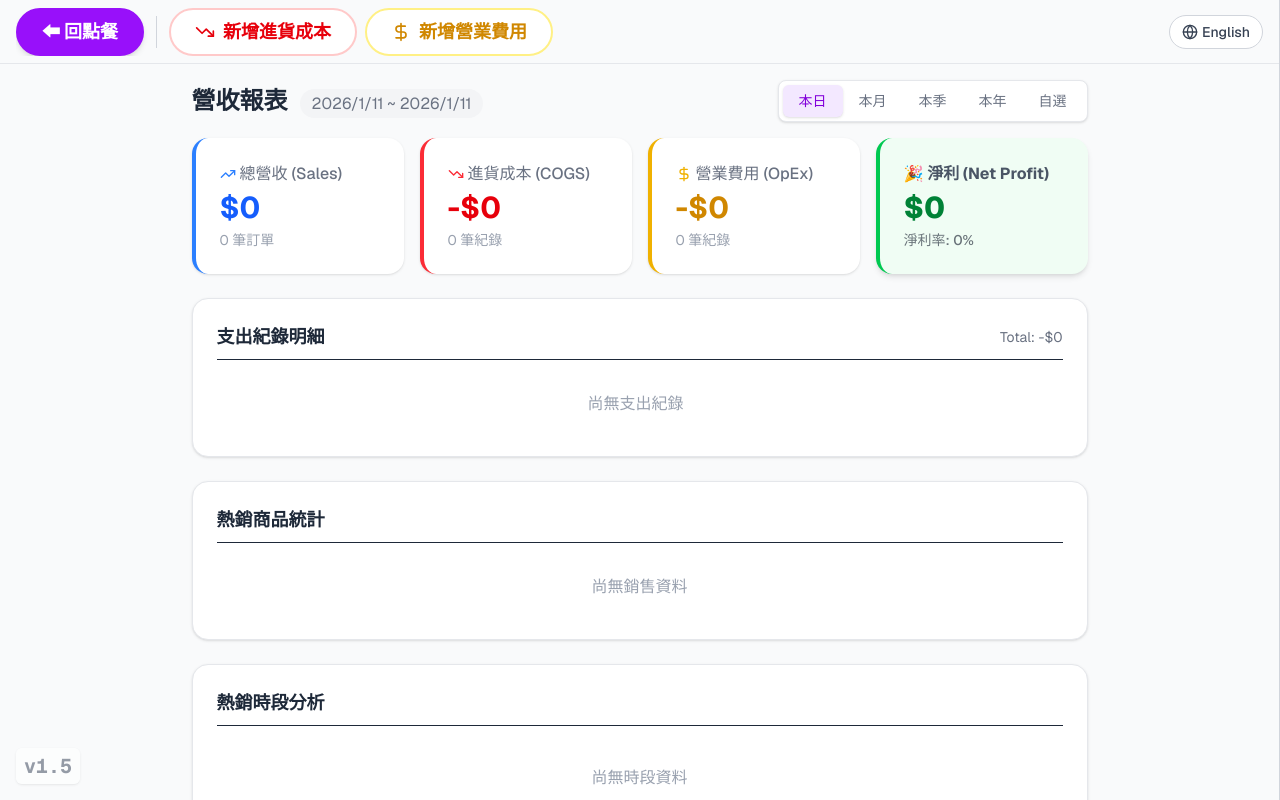
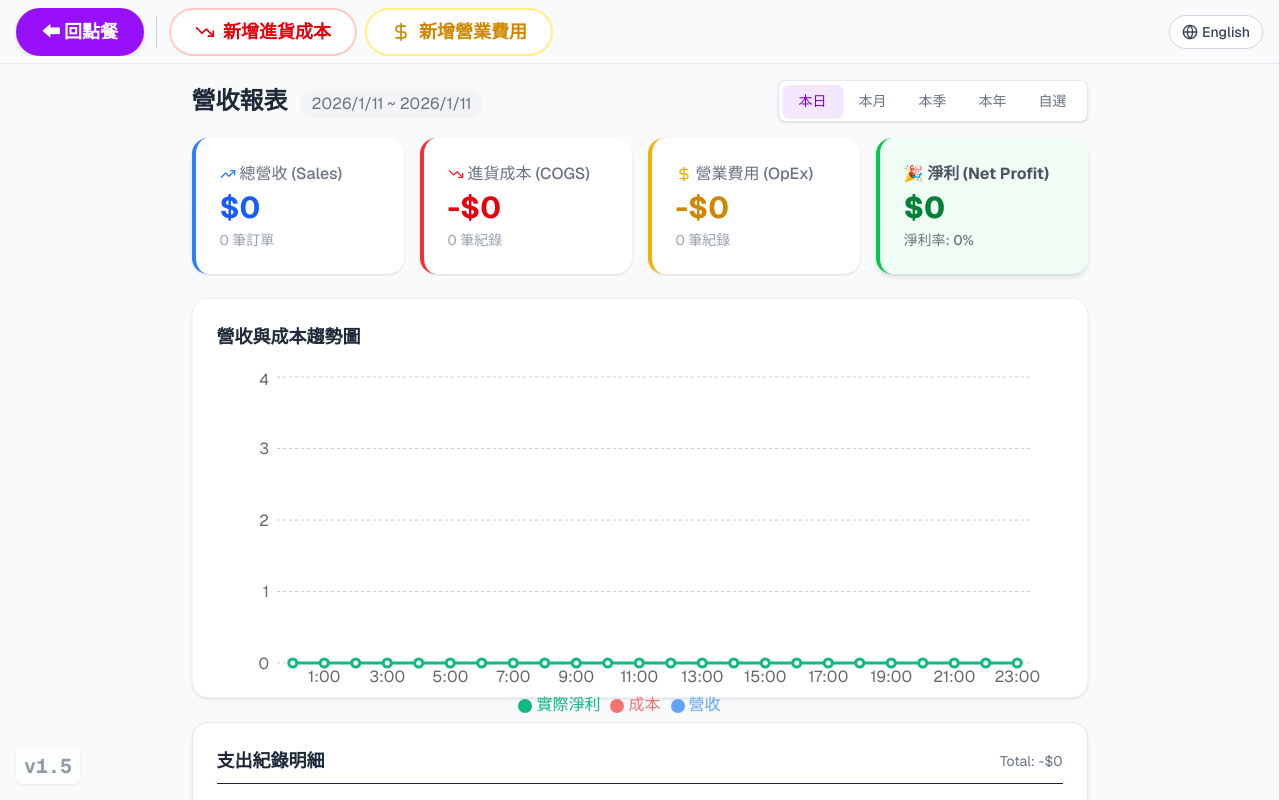
Before and after one commit to marcochang1118-svg/porridge-pos, a Next.js app: page / in a window 1280 px wide. Both pictures are taken after a click on the button "📊 營收報表". Built offline with nearby package versions, Linux system fonts and the light colour scheme.

Commit message:
feat: add profit chart component and update pos logic

```diff
--- /dev/null
+++ b/app/components/ProfitChart.tsx
@@ -0,0 +1,176 @@
+'use client';
+
+import { useMemo } from 'react';
+import {
+    ResponsiveContainer,
+    ComposedChart,
+    Line,
+    Bar,
+    Area,
+    XAxis,
+    YAxis,
+    CartesianGrid,
+    Tooltip,
+    Legend
+} from 'recharts';
+
+type CartItem = {
+    totalPrice: number;
+};
+
+type Order = {
+    items: CartItem[];
+    total: number;
+    timestamp: number;
+};
+
+type Expense = {
+    amount: number;
+    type: string;
+    timestamp: number;
+};
+
+interface ProfitChartProps {
+    orders: Order[];
+    expenses: Expense[];
+    startDate: Date;
+    endDate: Date;
+    period: 'day' | 'month' | 'quarter' | 'year' | 'custom';
+    lang: 'zh' | 'en';
+}
+
+export default function ProfitChart({ orders, expenses, startDate, endDate, period, lang }: ProfitChartProps) {
+    // 1. Process Data into Buckets
+    const chartData = useMemo(() => {
+        const data: any[] = [];
+        const start = new Date(startDate);
+        const end = new Date(endDate);
+
+        // Determine resolution
+        let resolution: 'hour' | 'day' | 'month' = 'day';
+        const diffTime = Math.abs(end.getTime() - start.getTime());
+        const diffDays = Math.ceil(diffTime / (1000 * 60 * 60 * 24));
+
+        if (period === 'day' || (period === 'custom' && diffDays <= 1)) {
+            resolution = 'hour';
+        } else if (period === 'year' || (period === 'custom' && diffDays > 60)) {
+            resolution = 'month'; // Show months for year view or long custom ranges
+        } else {
+            resolution = 'day'; // Default for Month/Quarter/Mid-range
+        }
+
+        // Generate buckets
+        const buckets = new Map();
+        const current = new Date(start);
+
+        // Adjust start to beginning of unit
+        if (resolution === 'hour') current.setMinutes(0, 0, 0);
+        if (resolution === 'day') current.setHours(0, 0, 0, 0);
+        if (resolution === 'month') current.setDate(1);
+
+        while (current <= end) {
+            let key = '';
+            let label = '';
+
+            if (resolution === 'hour') {
+                key = current.toISOString().slice(0, 13); // YYYY-MM-DDTHH
+                label = current.getHours() + ':00';
+                current.setHours(current.getHours() + 1);
+            } else if (resolution === 'day') {
+                key = current.toISOString().slice(0, 10); // YYYY-MM-DD
+                label = `${current.getMonth() + 1}/${current.getDate()}`;
+                current.setDate(current.getDate() + 1);
+            } else {
+                key = current.toISOString().slice(0, 7); // YYYY-MM
+                label = `${current.getMonth() + 1}月`;
+                current.setMonth(current.getMonth() + 1);
+            }
+
+            buckets.set(key, { name: label, revenue: 0, cost: 0, profit: 0, fullDate: key });
+        }
+
+        // Aggregate Orders (Revenue)
+        orders.forEach(order => {
+            let d: Date;
+            if (typeof order.timestamp === 'number') {
+                d = new Date(order.timestamp);
+            } else if (typeof order.timestamp === 'string') {
+                const parsed = Date.parse(order.timestamp);
+                d = isNaN(parsed) ? new Date() : new Date(parsed);
+            } else {
+                d = new Date();
+            }
+
+            if (isNaN(d.getTime())) {
+                d = new Date();
+            }
+
+            let key = '';
+            if (resolution === 'hour') key = d.toISOString().slice(0, 13);
+            else if (resolution === 'day') key = d.toISOString().slice(0, 10);
+            else key = d.toISOString().slice(0, 7);
+
+            if (buckets.has(key)) {
+                const b = buckets.get(key);
+                b.revenue += order.total;
+                // Profit initally = revenue, minus cost later
+                b.profit += order.total;
+                buckets.set(key, b);
+            }
+        });
+
+        // Aggregate Expenses (Cost)
+        expenses.forEach(exp => {
+            let d: Date;
+            if (typeof exp.timestamp === 'number') {
+                d = new Date(exp.timestamp);
+            } else if (typeof exp.timestamp === 'string') {
+                const parsed = Date.parse(exp.timestamp);
+                d = isNaN(parsed) ? new Date() : new Date(parsed);
+            } else {
+                d = new Date();
+            }
+
+            if (isNaN(d.getTime())) {
+                d = new Date();
+            }
+
+            let key = '';
+            if (resolution === 'hour') key = d.toISOString().slice(0, 13);
+            else if (resolution === 'day') key = d.toISOString().slice(0, 10);
+            else key = d.toISOString().slice(0, 7);
+
+            if (buckets.has(key)) {
+                const b = buckets.get(key);
+                b.cost += exp.amount;
+                b.profit -= exp.amount; // Profit = Rev - Cost
+                buckets.set(key, b);
+            }
+        });
+
+        return Array.from(buckets.values());
+    }, [orders, expenses, startDate, endDate, period]);
+
+    return (
+        <div className="bg-white p-6 rounded-2xl shadow-sm border border-gray-100 h-[400px] w-full">
+            <h3 className="text-lg font-bold text-gray-800 mb-4">
+                {lang === 'en' ? 'Profit Trend' : '營收與成本趨勢圖'}
+            </h3>
+            <ResponsiveContainer width="100%" height="100%">
+                <ComposedChart data={chartData} margin={{ top: 10, right: 30, left: 0, bottom: 0 }}>
+                    <CartesianGrid strokeDasharray="3 3" vertical={false} />
+                    <XAxis dataKey="name" axisLine={false} tickLine={false} />
+                    <YAxis axisLine={false} tickLine={false} />
+                    <Tooltip
+                        contentStyle={{ borderRadius: '12px', border: 'none', boxShadow: '0 4px 12px rgba(0,0,0,0.1)' }}
+                    />
+                    <Legend iconType="circle" />
+
+                    <Bar dataKey="revenue" name={lang === 'en' ? 'Revenue' : '營收'} barSize={20} fill="#60A5FA" radius={[4, 4, 0, 0]} />
+                    <Bar dataKey="cost" name={lang === 'en' ? 'Cost' : '成本'} barSize={20} fill="#F87171" radius={[4, 4, 0, 0]} />
+                    <Line type="monotone" dataKey="profit" name={lang === 'en' ? 'Net Profit' : '實際淨利'} stroke="#10B981" strokeWidth={3} dot={{ r: 4 }} activeDot={{ r: 6 }} />
+                </ComposedChart>
+            </ResponsiveContainer>
+        </div>
+    );
+}
--- a/app/page.tsx
+++ b/app/page.tsx
@@ -6,6 +6,7 @@ import { Trash2, ChevronDown, ChevronRight, Layers, List, Globe, TrendingUp, Tre
 import { clsx } from 'clsx';
 import ModifierModal from './components/ModifierModal';
 import AddExpenseModal from './components/AddExpenseModal';
+import ProfitChart from './components/ProfitChart';
 
 // Helper for Roman Numerals
 function toRoman(num: number): string {
@@ -631,6 +632,18 @@ export default function PosPage() {
                 </div>
               </div>
 
+              {/* Profit Chart (New) */}
+              <div className="mb-6">
+                <ProfitChart
+                  orders={filteredOrders}
+                  expenses={filteredExpenses}
+                  startDate={rangeStart}
+                  endDate={rangeEnd}
+                  period={reportPeriod}
+                  lang={lang}
+                />
+              </div>
+
               {/* Expense List (New) */}
               <div className="bg-white p-6 rounded-2xl shadow-sm border border-gray-200">
                 <h3 className="text-lg font-bold text-gray-800 mb-4 border-b pb-2 flex justify-between items-center">
--- a/package.json
+++ b/package.json
@@ -15,6 +15,7 @@
     "next": "16.1.1",
     "react": "19.2.3",
     "react-dom": "19.2.3",
+    "recharts": "^3.6.0",
     "tailwind-merge": "^3.4.0"
   },
   "devDependencies": {
```
Also changed, not shown: 1 other file (tests, documents, lock files or other folders).
